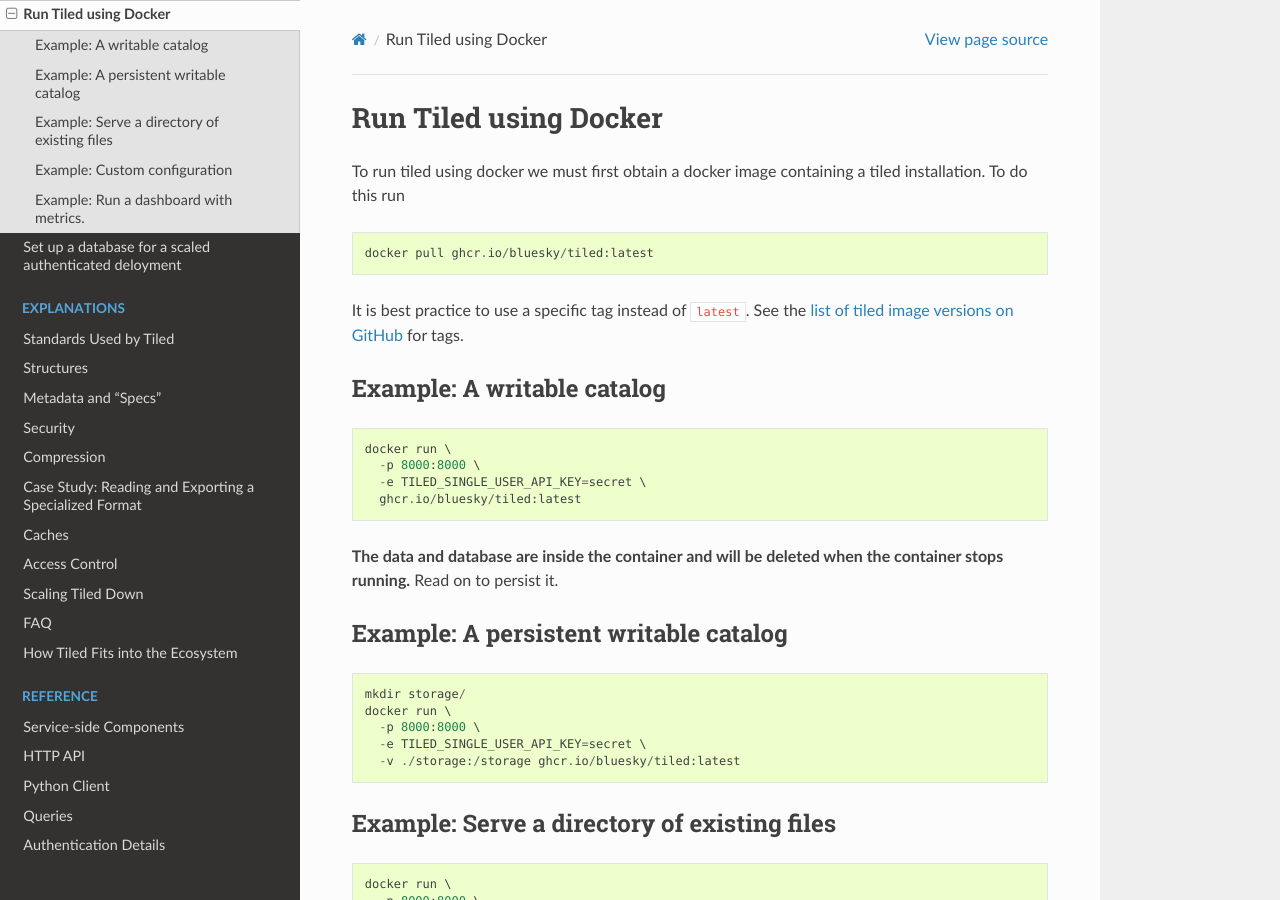
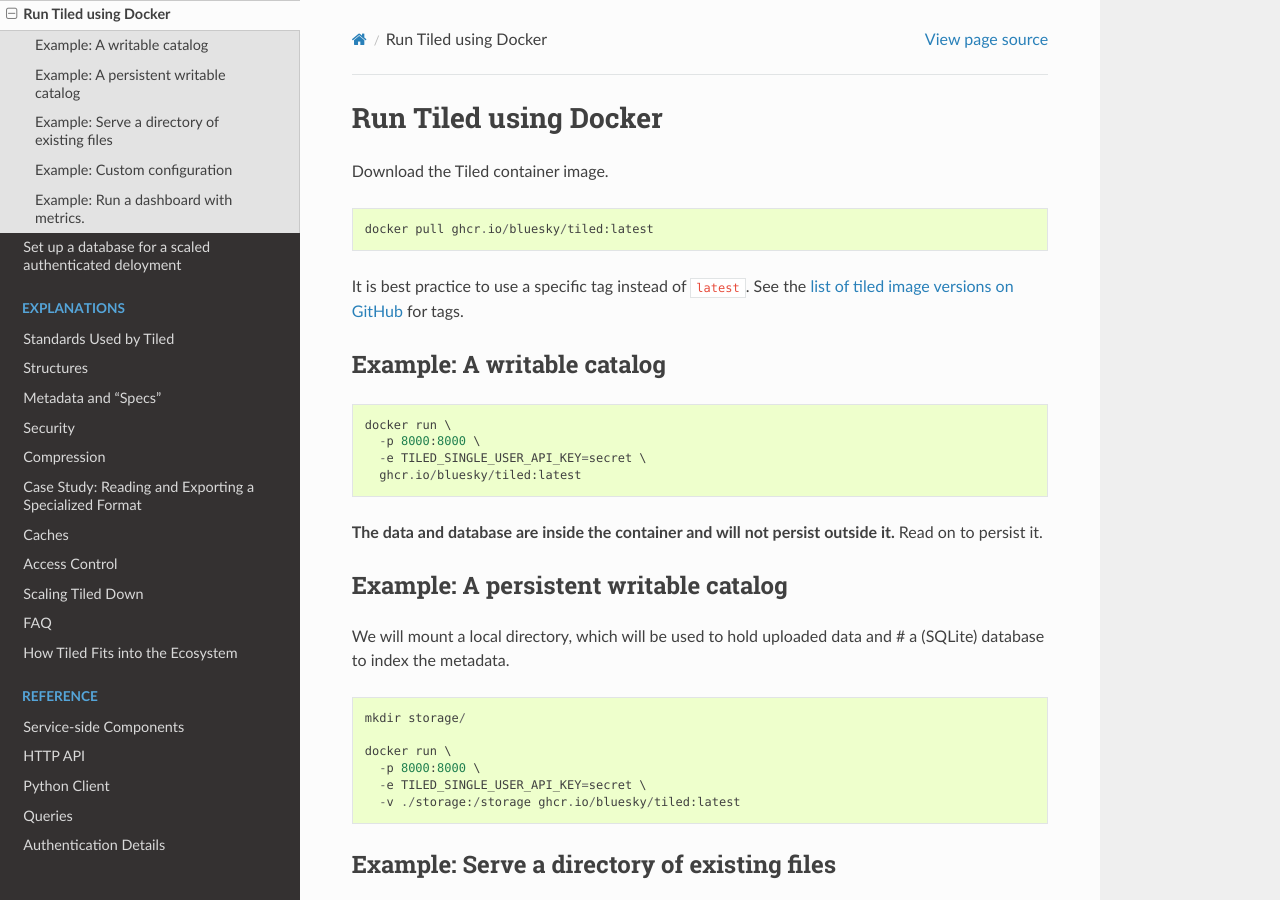
Before and after one commit to bluesky/tiled, a Sphinx documentation site: the page built from docs/source/how-to/docker.md, in a window 1280 px wide and 900 px high. Built offline with Sphinx 7.4.7 and the Read the Docs theme 2.0.0, drawn with Linux system fonts in a browser that asks for light colours; pages that are not in the unit, such as notebooks, are missing from menus; the version number could not be read and is left out.

````diff
--- a/docs/source/how-to/docker.md
+++ b/docs/source/how-to/docker.md
@@ -1,7 +1,6 @@
 # Run Tiled using Docker
 
-To run tiled using docker we must first obtain a docker image containing a tiled installation.
-To do this run
+Download the Tiled container image.
 
 ```
 docker pull ghcr.io/bluesky/tiled:latest
@@ -21,13 +20,17 @@ docker run \
   ghcr.io/bluesky/tiled:latest
 ```
 
-**The data and database are inside the container and will be deleted when the
-container stops running.** Read on to persist it.
+**The data and database are inside the container and will not persist outside
+it.** Read on to persist it.
 
 ## Example: A persistent writable catalog
 
+We will mount a local directory, which will be used to hold uploaded data and #
+a (SQLite) database to index the metadata.
+
 ```
 mkdir storage/
+
 docker run \
   -p 8000:8000 \
   -e TILED_SINGLE_USER_API_KEY=secret \
````
Also changed, not shown: 2 other files.
